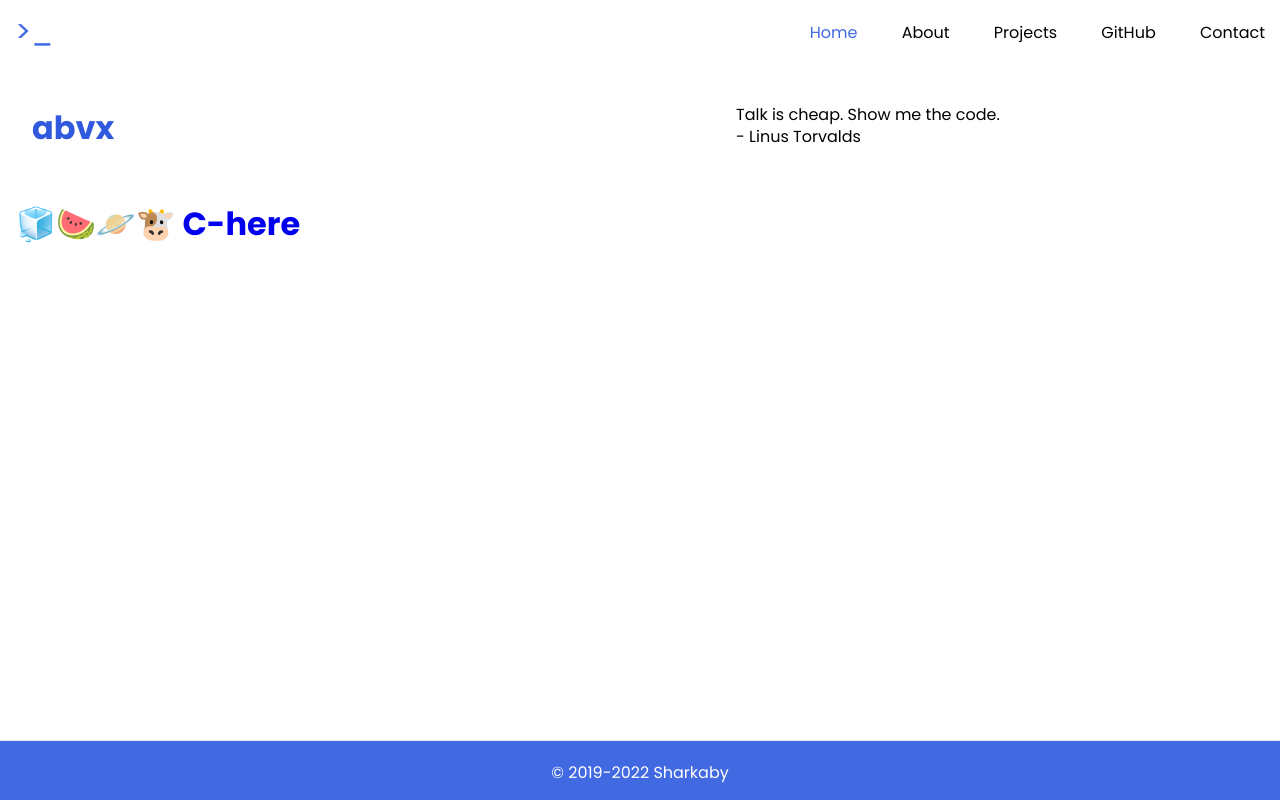
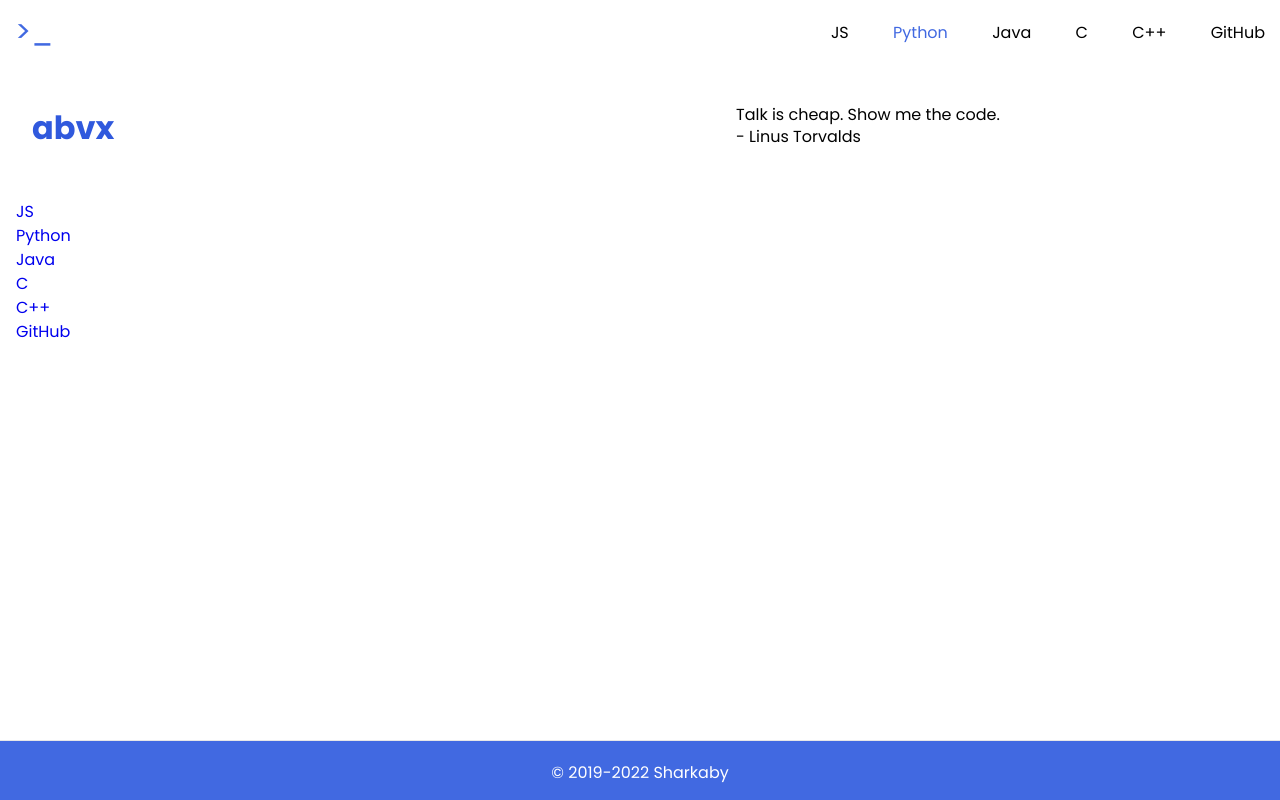
Before and after one commit to 0u4/0u4.github.io, a plain HTML site: page index.html in a window 1280 px wide. Drawn offline with Linux system fonts and the light colour scheme.

Commit message:
Update index.html

```diff
--- a/index.html
+++ b/index.html
@@ -23,11 +23,12 @@
         </label>
         <nav class="nav">
           <ul>
-            <li><a href="https://abyseku.github.io/site" class="active">Home</a></li>
-            <li><a href="https://abyseku.github.io/site/about">About</a></li>
-            <li><a href="https://abyseku.github.io/site/progects">Projects</a></li>
-            <li><a href="https://github.com/abyseku">GitHub</a></li>
-            <li><a href="https://abyseku.github.io/site/contact">Contact</a></li>
+            <li><a href="https://abvx.github.io/js class="active">JS</a></li>
+            <li><a href="https://abvx.github.io/py" class="active">Python</a></li>
+            <li><a href="https://abvx.github.io/j">Java</a></li>
+            <li><a href="https://abvx.github.io/c">C</a></li>
+            <li><a href="https://abvx.github.io/c++">C++</a></li>
+            <li><a href="https://github.com/abvx">GitHub</a></li>
           </ul>
         </nav>
       </div>
@@ -46,8 +47,14 @@
 </main>
   <div class="articles" id="articles">
     <div class="article">
-
-   <h1>🧊🍉🪐🐮 <a href="https://abvx.github.io/%3E_/C"> C-here</a> </h1>
+          <ul>
+            <li><a href="https://abvx.github.io/js class="active">JS</a></li>
+            <li><a href="https://abvx.github.io/py" class="active">Python</a></li>
+            <li><a href="https://abvx.github.io/j">Java</a></li>
+            <li><a href="https://abvx.github.io/c">C</a></li>
+            <li><a href="https://abvx.github.io/c++">C++</a></li>
+            <li><a href="https://github.com/abvx">GitHub</a></li>
+          </ul>
 <br>
 
 <footer>© 2019-2022 Sharkaby</footer>
```
